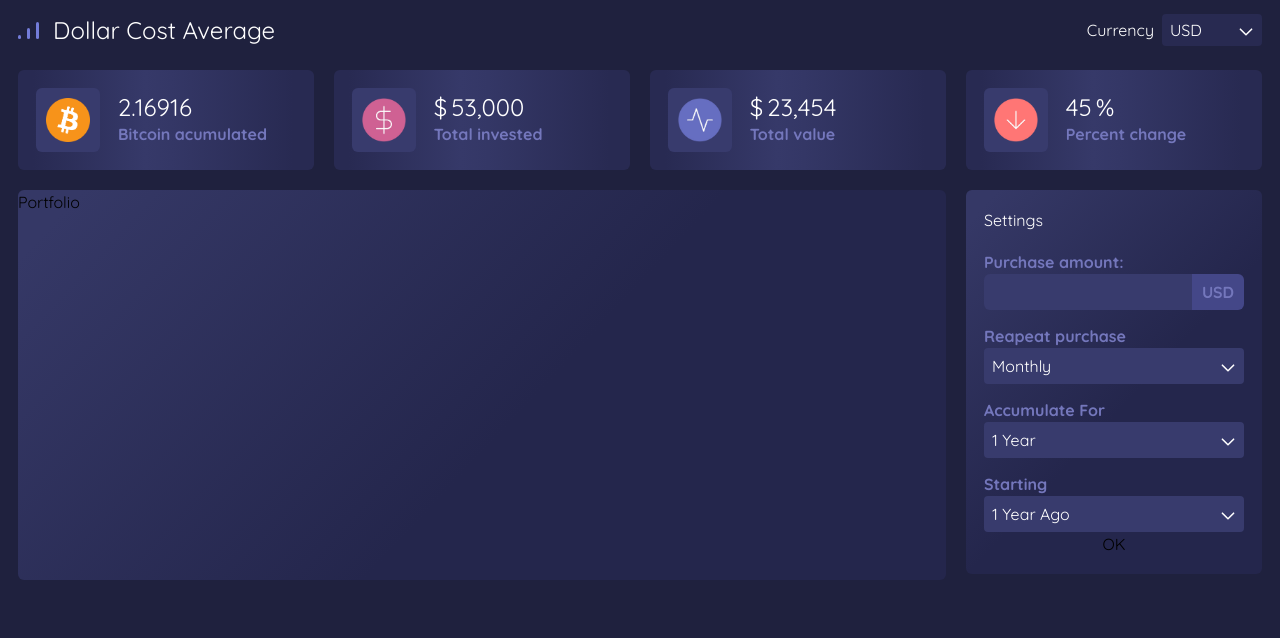
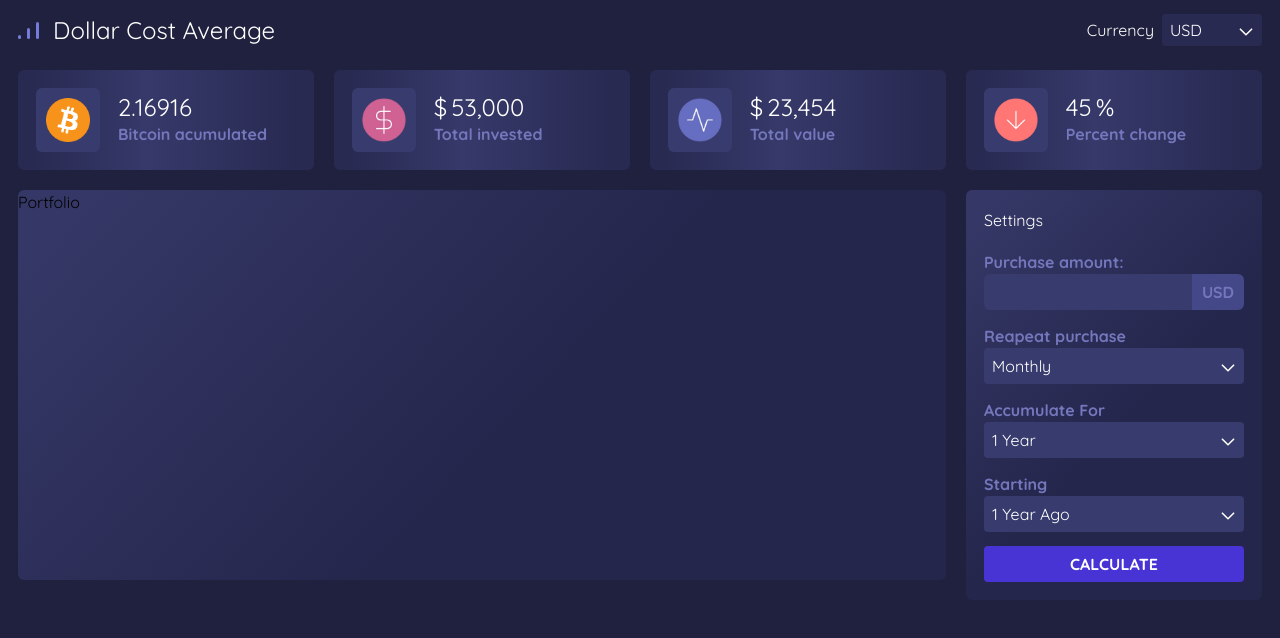
Before and after one commit to krasenDimitrov90/dca-calculator, a React (Create React App) app in the folder front-end/: page / in a window 1280 px wide. Shown: the top 638 px of the page. Built offline with nearby package versions, Linux system fonts and the light colour scheme.

Commit message:
[FE] making a button component and input component for the UI

```diff
--- /dev/null
+++ b/front-end/src/UI/Button/Button.js
@@ -0,0 +1,14 @@
+import React, { Children } from 'react';
+
+import './Button.styles.css';
+
+export const Button = React.memo(({ children, onClick }) => {
+    return (
+        <button
+            onClick={onClick}
+            className='btn-main'
+        >
+            {children}
+        </button>
+    );
+});
--- /dev/null
+++ b/front-end/src/UI/Button/Button.styles.css
@@ -0,0 +1,12 @@
+.btn-main {
+    @apply flex items-center justify-center font-bold text-app-text-primary;
+    @apply rounded-app-xs h-app-2xl;
+    background: linear-gradient(to left, #4834d4 50%, #2e86de 50%) right;
+    background-size: 200%;
+    transition: .3s ease-out;
+
+}
+
+.btn-main:hover {
+    background-position: left;
+}
--- /dev/null
+++ b/front-end/src/UI/Input/Input.js
@@ -0,0 +1,19 @@
+import React from 'react';
+
+// name="purchaseAmount" Purchase amount:
+
+export const Input = React.memo(({ label, name, type, inputDescription, required = false }) => {
+    return (
+        <div>
+            <label htmlFor={name} className='font-bold text-app-text-secondary '>{label}</label>
+            <div className='flex'>
+                <input type={type} name={name} required={required}
+                    className='flex-1 rounded-l-app-s outline-none bg-app-purple pl-app-base text-app-text-primary'
+                />
+                <div className='py-app-s px-app-sm bg-app-purple-third font-bold text-app-text-secondary rounded-r-app-s flex justify-center'>
+                    <p>{inputDescription}</p>
+                </div>
+            </div>
+        </div>
+    );
+});
--- a/front-end/src/UI/Select/SelectVariants/LabelUp/LabelUp.js
+++ b/front-end/src/UI/Select/SelectVariants/LabelUp/LabelUp.js
@@ -4,7 +4,7 @@ const Option = React.memo(({ option }) => {
     return <option value={option}>{option}</option>;
 });
 
-export const LabelUp = React.memo(({ label, options, onChange }) => {
+export const LabelUp = React.memo(({ label, name, options, onChange }) => {
     const [selectedValue, setSelectedValue] = React.useState('USD');
 
     const handleChange = (event) => {
@@ -14,12 +14,13 @@ export const LabelUp = React.memo(({ label, options, onChange }) => {
 
     return (
         <div className='flex flex-col'>
-            <span className="mr-2 font-bold text-app-text-secondary">{label}</span>
+            <label className="mr-2 font-bold text-app-text-secondary">{label}</label>
             <div className="relative flex">
                 <select
+                    name={name}
                     value={selectedValue}
                     onChange={handleChange}
-                    className="appearance-none flex-1 bg-app-purple h-[36px] w-[100px] cursor-pointer rounded p-app-xs pr-10 pl-2 text-white outline-none"
+                    className="appearance-none flex-1 bg-app-purple h-app-2xl w-[100px] cursor-pointer rounded p-app-xs pr-10 pl-2 text-white outline-none"
                 >
                     {options.map(option => {
                         return (
--- a/front-end/src/UI/index.js
+++ b/front-end/src/UI/index.js
@@ -1,2 +1,4 @@
+export * from './Button/Button';
+export * from './Input/Input';
 export * from './Select/Select';
 export * from './StatisticBanner/StatisticBanner';
--- a/front-end/src/components/Navigation/Navigation.js
+++ b/front-end/src/components/Navigation/Navigation.js
@@ -17,9 +17,9 @@ export const Navigation = React.memo(() => {
         <div className='flex justify-between text-app-text-primary py-app-base'>
             <div className='flex items-end py-app-xs'>
                 <div className='flex items-end h-full gap-[6px] py-[3px] mr-app-base'>
-                    <span className='flex bg-[#737CD9] h-[25%] w-[3px] rounded'></span>
-                    <span className='flex bg-[#737CD9] h-[60%] w-[3px] rounded'></span>
-                    <span className='flex bg-[#737CD9] h-[96%] w-[3px] rounded'></span>
+                    <span className='flex bg-app-blue-primary h-[25%] w-[3px] rounded'></span>
+                    <span className='flex bg-app-blue-primary h-[60%] w-[3px] rounded'></span>
+                    <span className='flex bg-app-blue-primary h-[96%] w-[3px] rounded'></span>
                 </div>
                 <h3 className='text-app-xl'>Dollar Cost Average</h3>
             </div>
--- a/front-end/src/components/SettingsNavigation/SettingsNavigation.js
+++ b/front-end/src/components/SettingsNavigation/SettingsNavigation.js
@@ -2,21 +2,24 @@ import React from 'react';
 import './SettingsNavigation.styles.css'
 import { useSelector } from 'react-redux';
 
-import { Select } from '../../UI/index';
+import { Button, Input, Select } from '../../UI/index';
 
 const SELECTTORS = [
     {
         label: 'Reapeat purchase',
+        name: 'reapeatPurchase',
         options: ['Monthly', 'Weekly', 'Daily'],
         onChange: 'repeatPerchase',
     },
     {
         label: 'Accumulate For',
+        name: 'accumulateFor',
         options: ['1 Year', '2 Years', '3 Years'],
         onChange: 'acummulateFor',
     },
     {
         label: 'Starting',
+        name: 'starting',
         options: ['1 Year Ago', '2 Years Ago', '3 Years Ago',],
         onChange: 'startingFrom',
     }
@@ -25,6 +28,8 @@ const SELECTTORS = [
 export const SettingsNavigation = React.memo(() => {
 
     const currency = useSelector(state => state.currency.current);
+
+    const formRef = React.useRef(null);
 
     const repeatPerchaseRef = React.useRef(SELECTTORS[0].options[0]);
     const accumulateForRef = React.useRef(SELECTTORS[1].options[0]);
@@ -47,24 +52,29 @@ export const SettingsNavigation = React.memo(() => {
         acummulateFor: onAcummulateForChange,
         startingFrom: onStartingFromChange
     };
+
+    const submitHandler = (e) => {
+        e.preventDefault();
+
+        const data = Object.fromEntries(new FormData(formRef.current));
+
+        console.log(data);
+    };
+
     return (
         <div className='settings-navigation-container custom-gradient-secondary'>
             <div className='flex mb-app-lg text-app-text-primary'>
                 <p>Settings</p>
             </div>
 
-            <div className='flex flex-col gap-app-base'>
-                <div>
-                    <label htmlFor="purchaseAmount" className='font-bold text-app-text-secondary '>Purchase amount:</label>
-                    <div className='flex'>
-                        <input type="number" name="purchaseAmount" required
-                            className='flex-1 rounded-l-app-s outline-none bg-app-purple pl-app-base text-app-text-primary'
-                        />
-                        <div className='py-app-s px-app-sm bg-[#444788] font-bold text-app-text-secondary rounded-r-app-s flex justify-center'>
-                            <p>{currency}</p>
-                        </div>
-                    </div>
-                </div>
+            <form ref={formRef} className='flex flex-col gap-app-base'>
+                <Input
+                    name='purchaseAmount'
+                    label='Purchase amount:'
+                    type='number'
+                    inputDescription={currency}
+
+                />
                 {
                     SELECTTORS.map(selector => {
                         return (
@@ -72,18 +82,20 @@ export const SettingsNavigation = React.memo(() => {
                                 key={`${selector.label}`}
                                 variant={Select.variants.LABEL_UP}
                                 label={selector.label}
+                                name={selector.name}
                                 options={selector.options}
                                 onChange={onChangeFuncs[selector.onChange]}
                             />
                         );
                     })
                 }
-            </div>
-            <button onClick={() => {
-                console.log(repeatPerchaseRef.current)
-                console.log(accumulateForRef.current)
-                console.log(startingFromRef.current)
-            }}>OK</button>
+                <Button
+                    onClick={submitHandler}
+                >
+                    CALCULATE
+                </Button>
+            </form>
+
         </div>
     );
 });
--- a/front-end/tailwind.config.js
+++ b/front-end/tailwind.config.js
@@ -10,7 +10,10 @@ module.exports = {
         "app-text-primary": "#FFFFFF",
         "app-text-secondary": "#7477BC",
         'app-purple': "#383B6D",
-        'app-purple-secondary': '#282A51'
+        'app-purple-secondary': '#282A51',
+        'app-purple-third': '#444788',
+        'app-blue-primary': '#737CD9',
+        'app-bluepurple-primary': '#4834d4',
       },
       fontFamily: {
         "app-font-family-primary": ["Quicksand", "sans-serif"],
@@ -58,7 +61,13 @@ module.exports = {
         'app-base': '14px',
         'app-lg': '18px',
         'app-xl': '24px',
-      }
+      },
+      height: {
+        'app-2xl': '36px',
+      },
+      backgroundSize: {
+        '200%': '200%'
+      },
     },
   },
   plugins: [],
```
